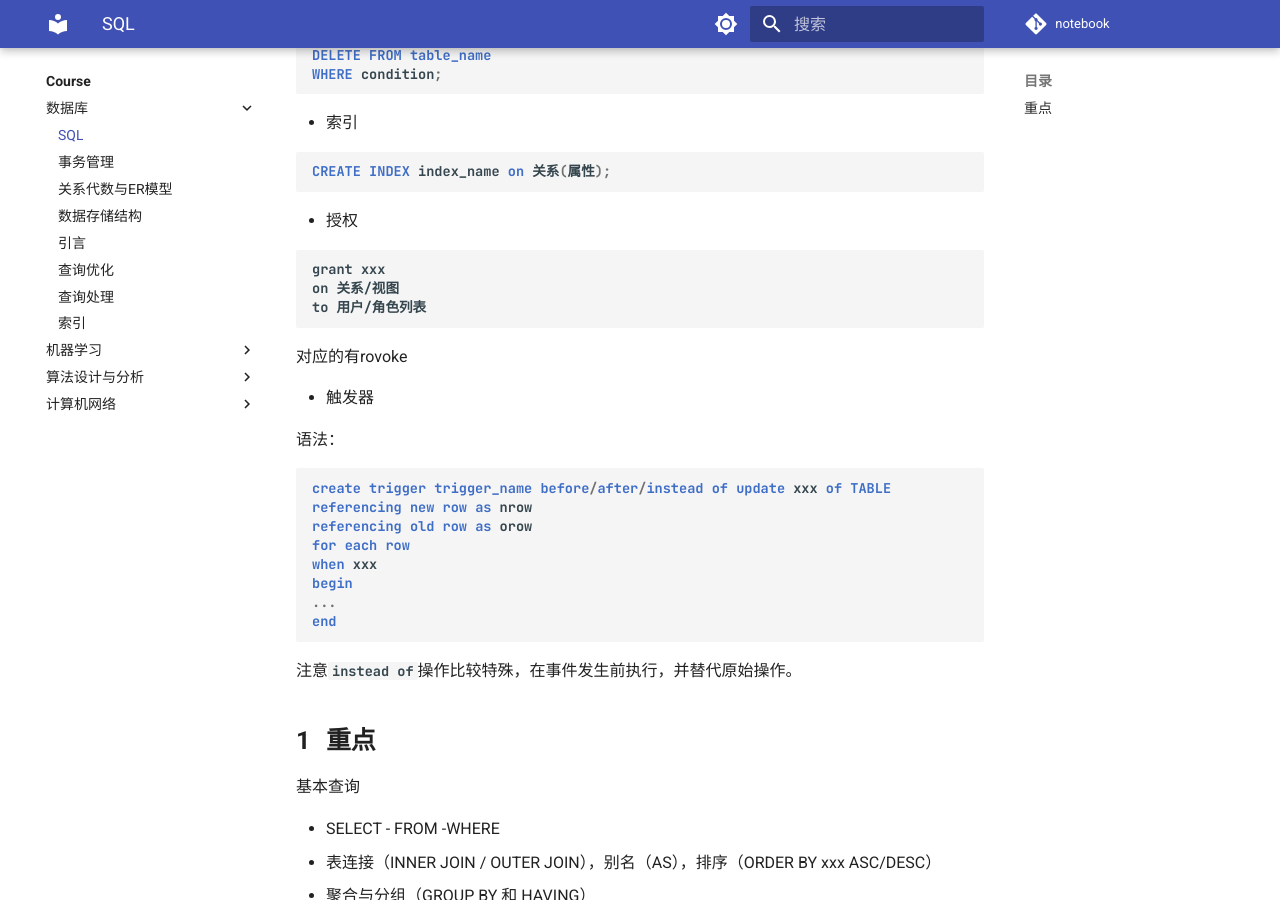
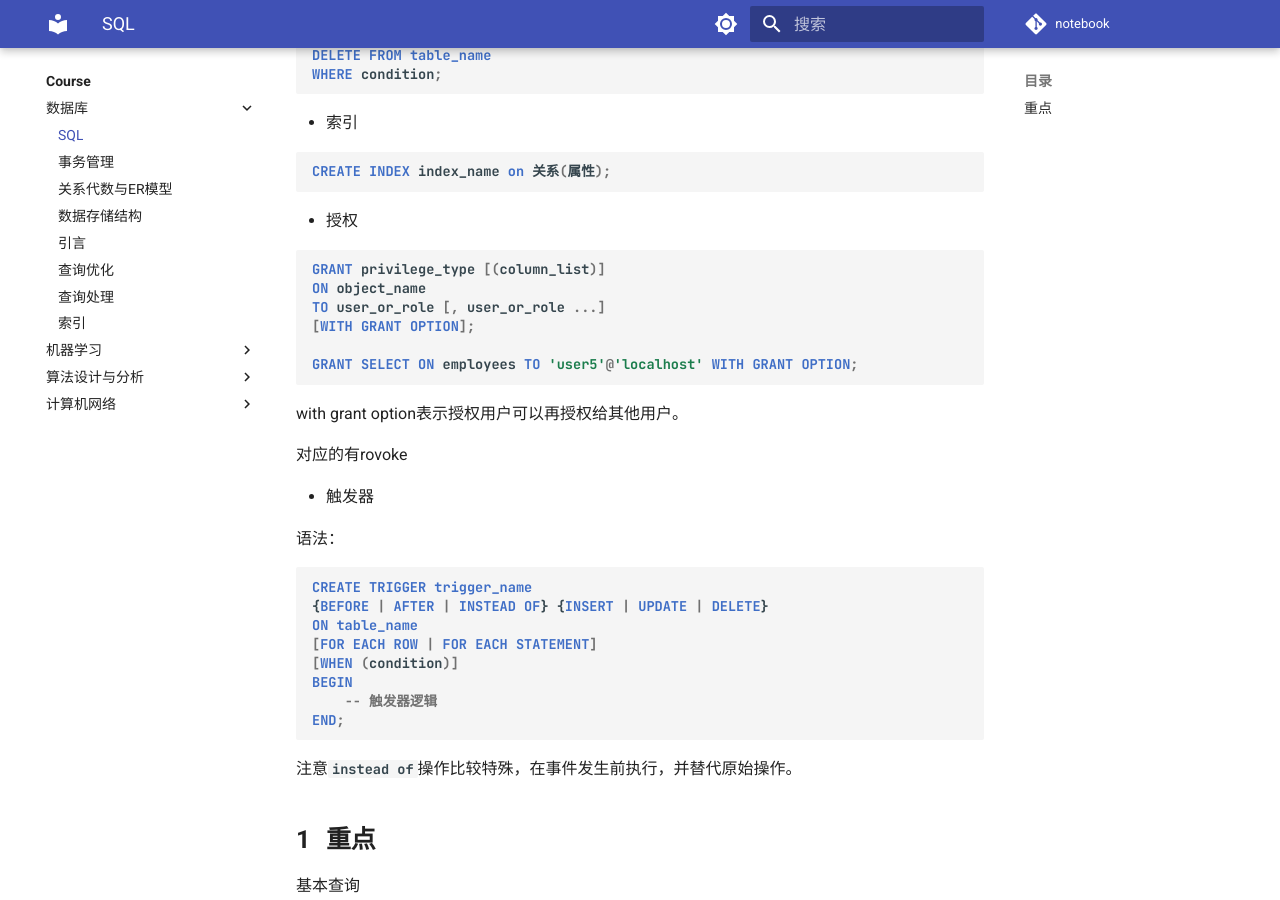
Before and after one commit to henry-y/notebook, an MkDocs documentation site: the page built from docs/Course/数据库/SQL语句查缺补漏.md, in a window 1280 px wide and 900 px high, scrolled down 1909 px. Built offline with MkDocs 1.6.1 and Material for MkDocs 9.7.7, drawn with Linux system fonts in a browser that asks for light colours; comment, search, counter and statistics services are not loaded.

Commit message:
更新数据库,算法，计网笔记

````diff
--- a/docs/Course/数据库/SQL语句查缺补漏.md
+++ b/docs/Course/数据库/SQL语句查缺补漏.md
@@ -100,11 +100,16 @@ CREATE INDEX index_name on 关系(属性);
 
 - 授权
 
+```sql
+GRANT privilege_type [(column_list)]
+ON object_name
+TO user_or_role [, user_or_role ...]
+[WITH GRANT OPTION];
+
+GRANT SELECT ON employees TO 'user5'@'localhost' WITH GRANT OPTION;
 ```
-grant xxx
-on 关系/视图
-to 用户/角色列表
-```
+
+with grant option表示授权用户可以再授权给其他用户。
 
 对应的有rovoke
 
@@ -113,14 +118,14 @@ to 用户/角色列表
 语法：
 
 ```sql
-create trigger trigger_name before/after/instead of update xxx of TABLE
-referencing new row as nrow
-referencing old row as orow
-for each row
-when xxx
-begin
-...
-end
+CREATE TRIGGER trigger_name
+{BEFORE | AFTER | INSTEAD OF} {INSERT | UPDATE | DELETE}
+ON table_name
+[FOR EACH ROW | FOR EACH STATEMENT]
+[WHEN (condition)]
+BEGIN
+    -- 触发器逻辑
+END;
 ```
 
 注意`instead of`操作比较特殊，在事件发生前执行，并替代原始操作。
````
Also changed, not shown: docs/Course/算法设计与分析/chapter7.md (+2 -0 lines), docs/Course/计算机网络/Chapter1.md (+4 -0 lines), docs/Course/计算机网络/img/2025-01-06-18-12-22.png (added).
